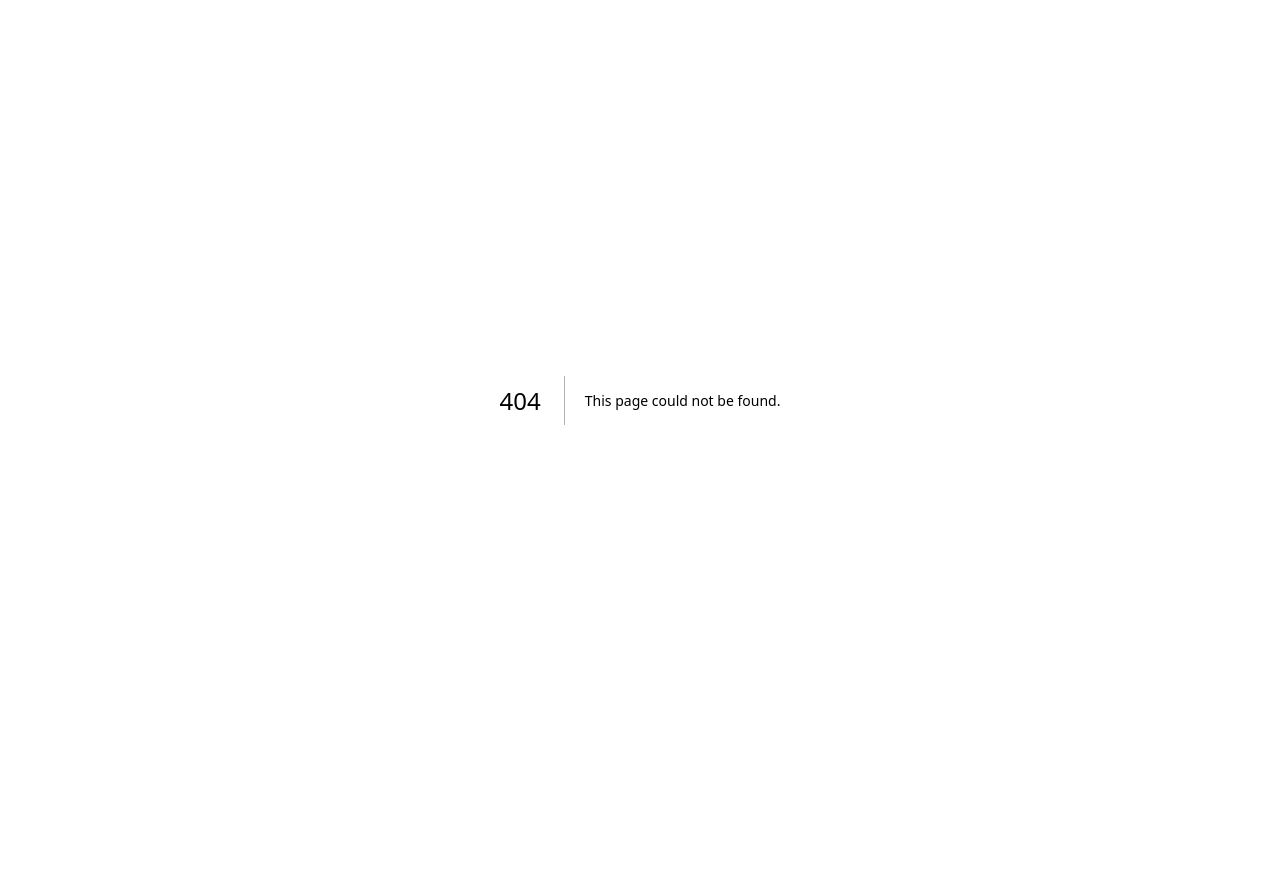
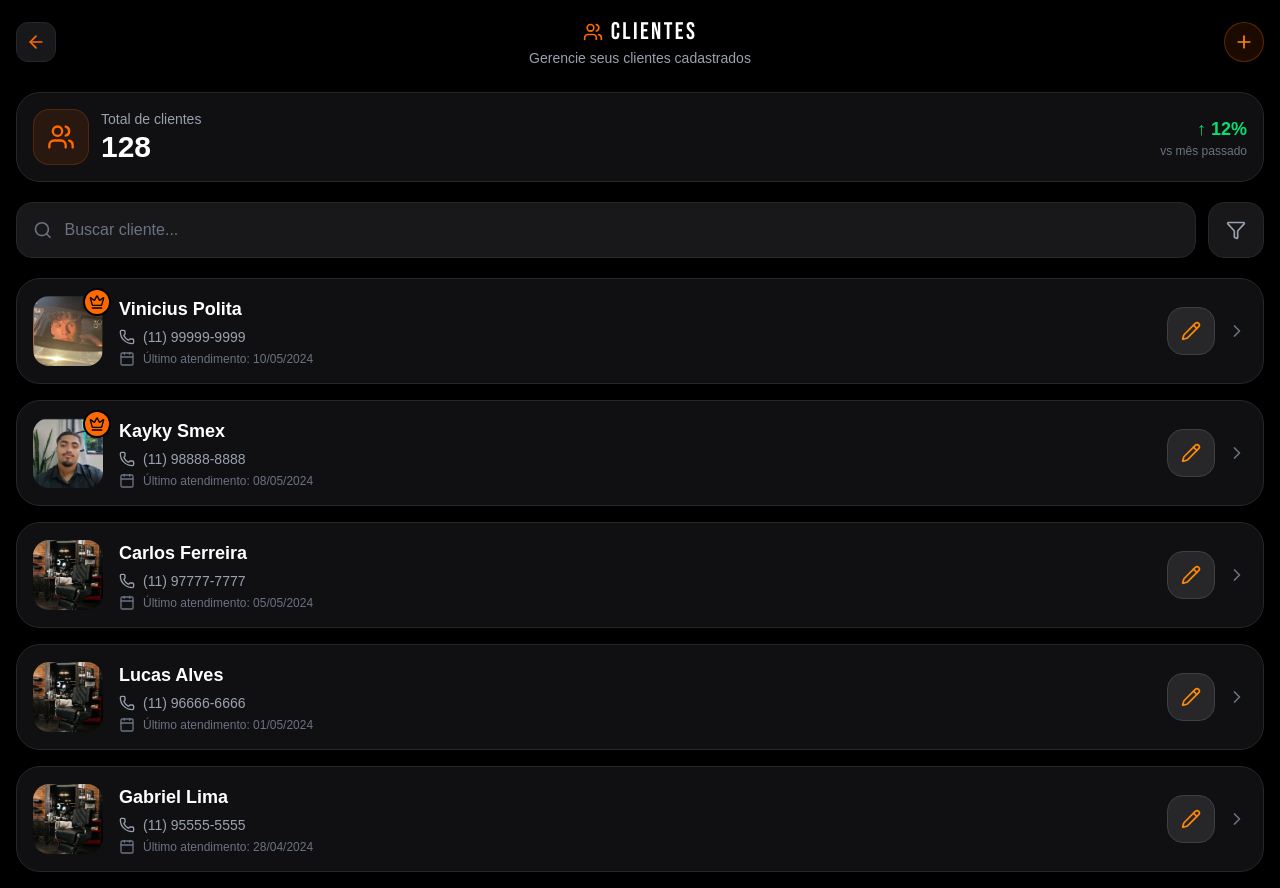
Before and after one commit to gamerchablau-del/agenbarba, a Next.js app: page /clientes in a window 1280 px wide. Before the commit this address had no page. Before the commit the page ends 800 px from the top, so only its background shows below. Built offline with nearby package versions, Linux system fonts and the light colour scheme.

Commit message:
adicionando página de clientes com lista e funcionalidades de busca

```diff
--- /dev/null
+++ b/app/clientes/page.tsx
@@ -0,0 +1,231 @@
+"use client"
+
+import {
+  ArrowLeft,
+  Search,
+  Filter,
+  Crown,
+  Phone,
+  Calendar,
+  Pencil,
+  ChevronRight,
+  Users,
+  Plus,
+} from "lucide-react"
+
+import Image from "next/image"
+import { useRouter } from "next/navigation"
+import { Bebas_Neue } from "next/font/google"
+
+const bebas = Bebas_Neue({
+  weight: "400",
+  subsets: ["latin"],
+})
+
+export default function ClientesPage() {
+  const router = useRouter()
+
+  const clientes = [
+    {
+      nome: "Vinicius Polita",
+      telefone: "(11) 99999-9999",
+      ultimo: "10/05/2024",
+      vip: true,
+      foto: "/vini.png",
+    },
+    {
+      nome: "Kayky Smex",
+      telefone: "(11) 98888-8888",
+      ultimo: "08/05/2024",
+      vip: true,
+      foto: "/smex.png",
+    },
+    {
+      nome: "Carlos Ferreira",
+      telefone: "(11) 97777-7777",
+      ultimo: "05/05/2024",
+      vip: false,
+      foto: "/fotocadeira.jpg",
+    },
+    {
+      nome: "Lucas Alves",
+      telefone: "(11) 96666-6666",
+      ultimo: "01/05/2024",
+      vip: false,
+      foto: "/fotocadeira.jpg",
+    },
+    {
+      nome: "Gabriel Lima",
+      telefone: "(11) 95555-5555",
+      ultimo: "28/04/2024",
+      vip: false,
+      foto: "/fotocadeira.jpg",
+    },
+  ]
+
+  return (
+    <div className="min-h-screen bg-black text-white p-4">
+
+      {/* TOPO */}
+      <div className="flex items-center justify-between mb-6">
+
+        <button
+          onClick={() => router.back()}
+          className="w-10 h-10 rounded-xl bg-zinc-900 border border-zinc-800 flex items-center justify-center"
+        >
+          <ArrowLeft className="w-5 h-5 text-orange-500" />
+        </button>
+
+        <div className="text-center">
+          <div className="flex items-center justify-center gap-2">
+            <Users className="text-orange-500 w-5 h-5" />
+
+            <h1
+              className={`text-2xl tracking-widest ${bebas.className}`}
+            >
+              CLIENTES
+            </h1>
+          </div>
+
+          <p className="text-gray-400 text-sm">
+            Gerencie seus clientes cadastrados
+          </p>
+        </div>
+
+        <button
+          className="w-10 h-10 rounded-full bg-orange-500/10 border border-orange-500/30 flex items-center justify-center"
+        >
+          <Plus className="w-5 h-5 text-orange-400" />
+        </button>
+      </div>
+
+      {/* RESUMO */}
+      <div className="bg-zinc-900/70 backdrop-blur-md border border-zinc-800 rounded-3xl p-4 mb-5">
+
+        <div className="flex items-center justify-between">
+
+          <div className="flex items-center gap-3">
+
+            <div className="w-14 h-14 rounded-2xl bg-orange-500/10 border border-orange-500/20 flex items-center justify-center">
+              <Users className="text-orange-500 w-7 h-7" />
+            </div>
+
+            <div>
+              <p className="text-gray-400 text-sm">
+                Total de clientes
+              </p>
+
+              <h2 className="text-3xl font-bold">
+                128
+              </h2>
+            </div>
+
+          </div>
+
+          <div className="text-right">
+            <p className="text-green-400 text-lg font-semibold">
+              ↑ 12%
+            </p>
+
+            <p className="text-gray-500 text-xs">
+              vs mês passado
+            </p>
+          </div>
+
+        </div>
+
+      </div>
+
+      {/* BUSCA */}
+      <div className="flex gap-3 mb-5">
+
+        <div className="flex-1 h-14 bg-zinc-900 border border-zinc-800 rounded-2xl px-4 flex items-center gap-3">
+
+          <Search className="text-gray-500 w-5 h-5" />
+
+          <input
+            type="text"
+            placeholder="Buscar cliente..."
+            className="bg-transparent outline-none w-full text-white placeholder:text-gray-500"
+          />
+
+        </div>
+
+        <button className="w-14 h-14 rounded-2xl bg-zinc-900 border border-zinc-800 flex items-center justify-center">
+          <Filter className="text-gray-400 w-5 h-5" />
+        </button>
+
+      </div>
+
+      {/* CLIENTES */}
+      <div className="flex flex-col gap-4">
+
+        {clientes.map((cliente, index) => (
+          <div
+            key={index}
+            className="bg-zinc-900/70 backdrop-blur-md border border-zinc-800 rounded-3xl p-4 flex items-center justify-between"
+          >
+
+            <div className="flex items-center gap-4">
+
+              {/* FOTO */}
+              <div className="relative">
+
+                <Image
+                  src={cliente.foto}
+                  alt={cliente.nome}
+                  width={70}
+                  height={70}
+                  className="w-[70px] h-[70px] rounded-2xl object-cover"
+                />
+
+                {cliente.vip && (
+                  <div className="absolute -top-2 -right-2 w-7 h-7 rounded-full bg-orange-500 flex items-center justify-center border-2 border-black">
+                    <Crown className="w-4 h-4 text-black" />
+                  </div>
+                )}
+
+              </div>
+
+              {/* INFO */}
+              <div>
+
+                <h2 className="font-semibold text-lg">
+                  {cliente.nome}
+                </h2>
+
+                <div className="flex items-center gap-2 text-gray-400 text-sm mt-1">
+                  <Phone className="w-4 h-4" />
+                  <span>{cliente.telefone}</span>
+                </div>
+
+                <div className="flex items-center gap-2 text-gray-500 text-xs mt-1">
+                  <Calendar className="w-4 h-4" />
+                  <span>
+                    Último atendimento: {cliente.ultimo}
+                  </span>
+                </div>
+
+              </div>
+
+            </div>
+
+            {/* AÇÕES */}
+            <div className="flex items-center gap-3">
+
+              <button className="w-12 h-12 rounded-2xl bg-zinc-800 border border-zinc-700 flex items-center justify-center">
+                <Pencil className="w-5 h-5 text-orange-400" />
+              </button>
+
+              <ChevronRight className="text-gray-500 w-5 h-5" />
+
+            </div>
+
+          </div>
+        ))}
+
+      </div>
+
+    </div>
+  )
+}
```
Also changed, not shown: public/smex.png (added), public/vini.png (added).
